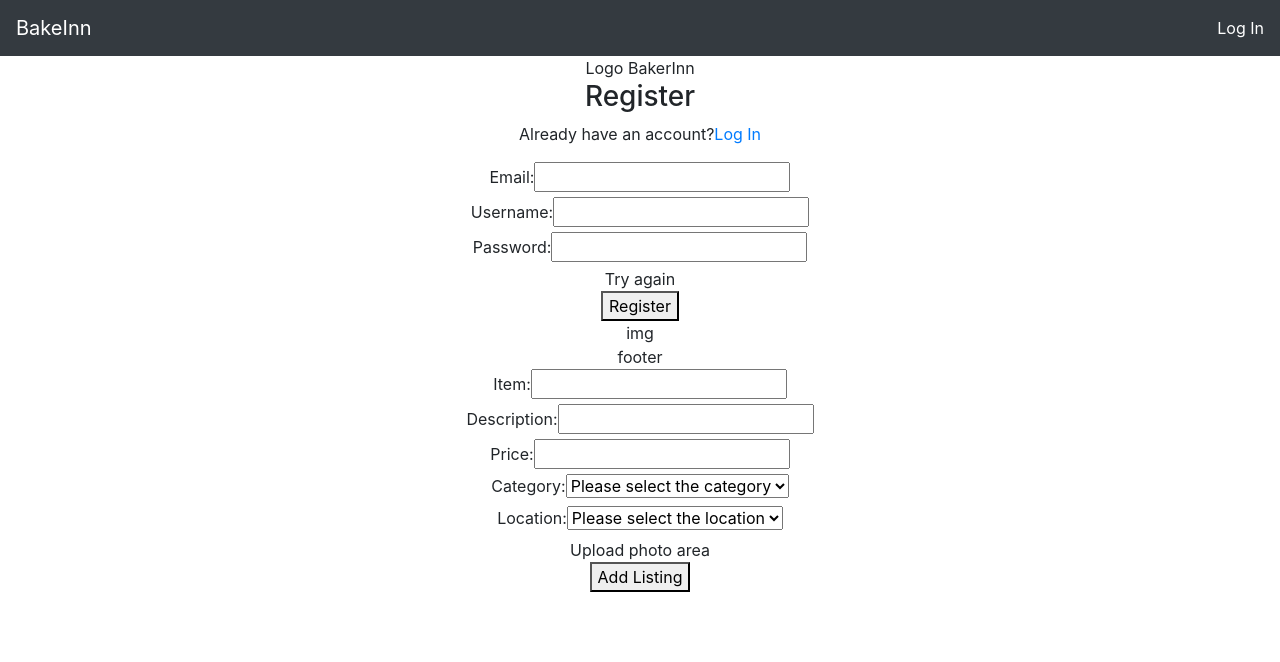
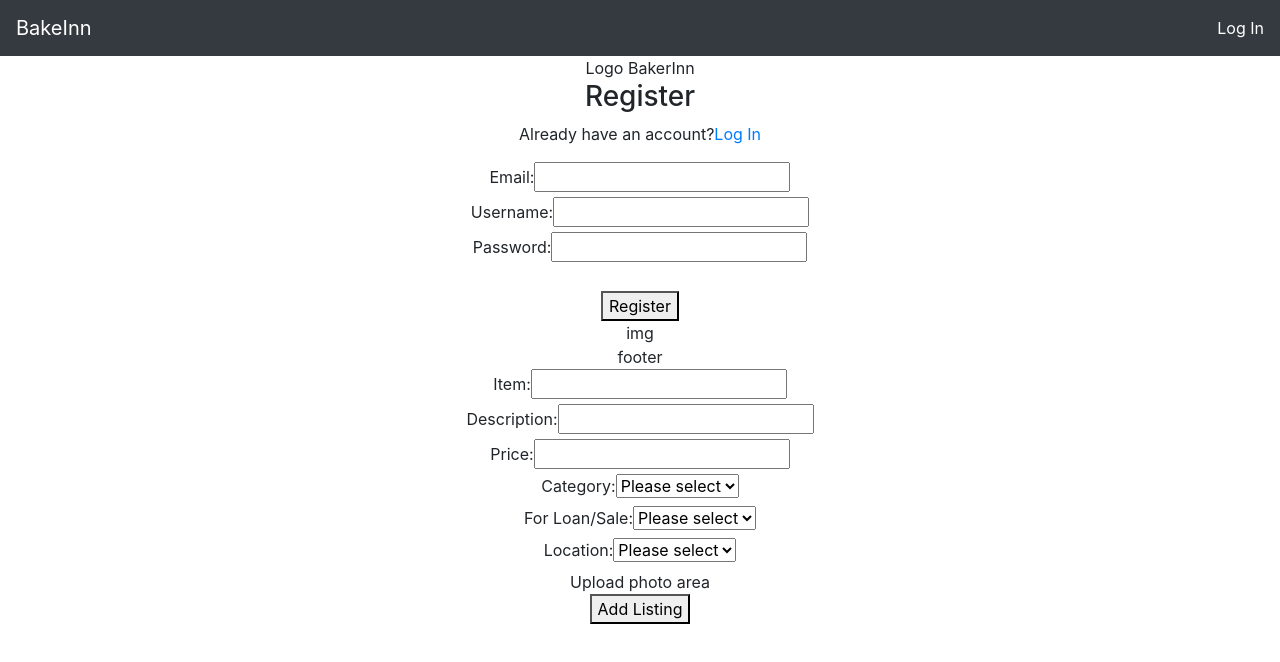
Before and after one commit to clairetay96/BakerInn, a React (Create React App) app in the folder client/: page /signup in a window 1280 px wide. Shown: the top 662 px of the page. Built offline with nearby package versions, Linux system fonts and the light colour scheme; no server answers.

Commit message:
added loan/sale options in addlisting form.

```diff
--- a/client/src/App.js
+++ b/client/src/App.js
@@ -80,10 +80,12 @@ class App extends React.Component {
             <Redirect to="/homepage" />
           </Route>
 
+          <AddListingPage />
+
 
         </Router>
 
-        <AddListingPage />
+
       </div>
     );
   }
--- a/client/src/Components/AddListing/index.jsx
+++ b/client/src/Components/AddListing/index.jsx
@@ -3,7 +3,7 @@ import { useForm } from './useForm'
 
 const AddListing = () => {
 
-    const [values, handleChange] = useForm({ item: "", description: "", price: "", category: "", location: "" })
+    const [values, handleChange] = useForm({ item: "", description: "", price: "", category: "", option: "", location: "" })
 
     const handleSubmit = (e) => {
         e.preventDefault();
@@ -15,7 +15,7 @@ const AddListing = () => {
                 Accept: "application/json",
                 "Content-Type": "application/json"
             },
-            body: JSON.stringify({ item: values.item, description: values.description, price: values.price, category: values.category, location: values.location })
+            body: JSON.stringify({ item: values.item, description: values.description, price: values.price, category: values.category, option: values.option, location: values.location })
         })
             .then((res) => console.log(res))
             .catch((err) => console.log(err))
@@ -50,15 +50,23 @@ const AddListing = () => {
                     <div>
                         <label >Category:</label>
                         <select name="category" onChange={handleChange}>
-                            <option value="">Please select the category</option>
+                            <option value="">Please select</option>
                             <option value="ingredient">Ingredient</option>
                             <option value="equipment">Equipment</option>
                         </select>
                     </div>
                     <div>
+                        <label >For Loan/Sale:</label>
+                        <select name="option" onChange={handleChange}>
+                            <option value="">Please select</option>
+                            <option value="loan">For loan</option>
+                            <option value="sale">For sale</option>
+                        </select>
+                    </div>
+                    <div>
                         <label >Location:</label>
                         <select name="location" onChange={handleChange}>
-                            <option value="">Please select the location</option>
+                            <option value="">Please select</option>
                             <option value="north">North</option>
                             <option value="east">East</option>
                             <option value="south">South</option>
--- a/client/src/Components/LoginPage/Login/index.jsx
+++ b/client/src/Components/LoginPage/Login/index.jsx
@@ -59,8 +59,8 @@ const Login = (props) => {
                             onChange={(e) => setPassword(e.target.value)} />
                     </div>
                     <div style={isValid
-                                ? {visibility: 'hidden'}
-                                : {visibility: 'visible'}}>
+                        ? { visibility: 'hidden' }
+                        : { visibility: 'visible' }}>
                         {error}
                     </div>
                     <button type="submit">Login</button>
--- a/client/src/Components/LoginPage/Register/index.jsx
+++ b/client/src/Components/LoginPage/Register/index.jsx
@@ -63,8 +63,8 @@ const Register = () => {
                             onChange={(e) => setPassword(e.target.value)} />
                     </div>
                     <div style={isValid
-                                ? {display: 'hidden'}
-                                : {display: 'block'}}>
+                        ? { visibility: 'hidden' }
+                        : { visibility: 'visible' }}>
                         {error}
                     </div>
                     <button type="submit">Register</button>
--- a/client/src/Pages/LoginPage/index.jsx
+++ b/client/src/Pages/LoginPage/index.jsx
@@ -3,7 +3,7 @@ import { Link } from 'react-router-dom'
 import Login from "../../Components/LoginPage/Login"
 
 export default class LoginPage extends Component {
-    constructor(props){
+    constructor(props) {
         super(props)
     }
 
@@ -17,7 +17,7 @@ export default class LoginPage extends Component {
                 <div>
                     <h3>Login</h3>
                     <p>Dont have an account? <Link to="/signup">Sign Up</Link></p>
-                    <Login loggedIn={this.props.loggedIn}/>
+                    <Login loggedIn={this.props.loggedIn} />
                     <div>
                         img
                     </div>
```
